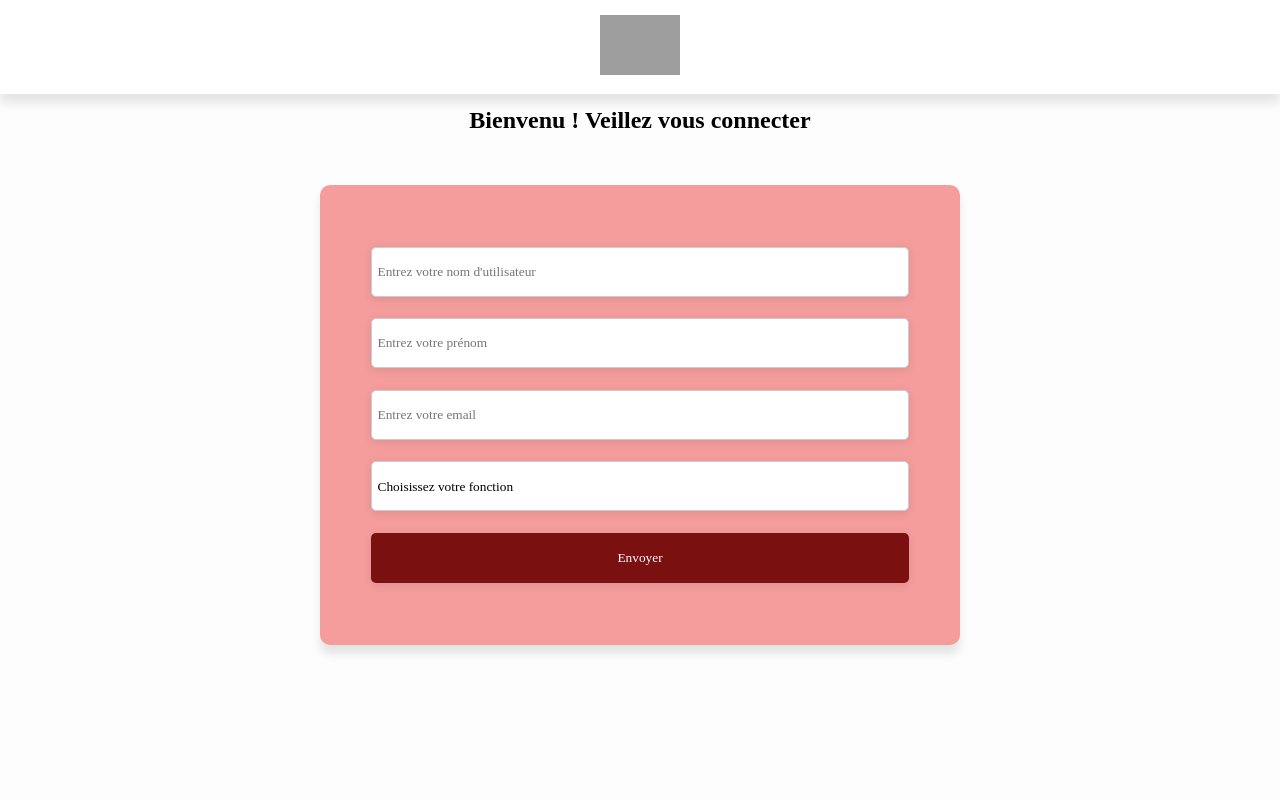
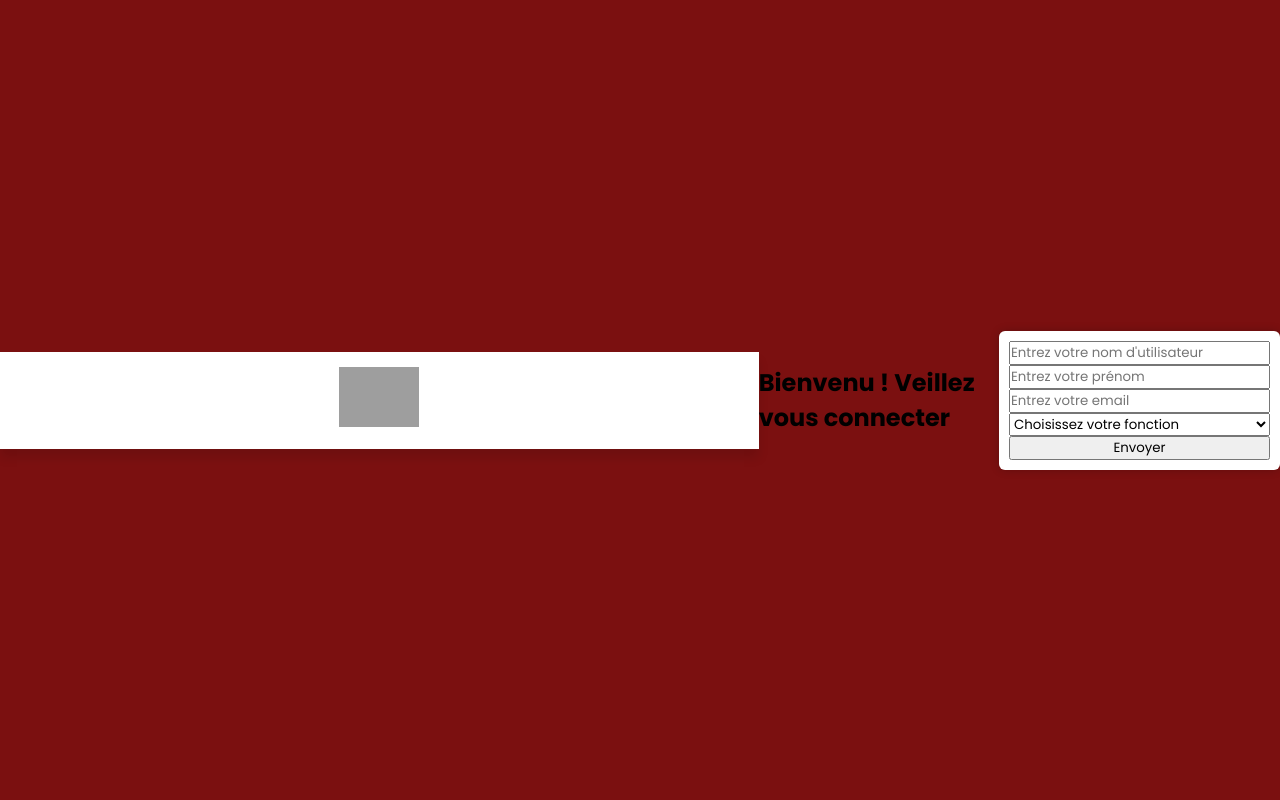
Before and after one commit to riedsteeve/bijouterie_Chim-re, a PHP site: page / in a window 1280 px wide. Run offline with PHP 8.4, Linux system fonts and the light colour scheme; grey boxes are pictures that could not be loaded.

Commit message:
Add files via upload

```diff
--- a/style.css
+++ b/style.css
@@ -1,14 +1,18 @@
-* {
+@import url('https://fonts.googleapis.com/css2?family=Poppins:ital,wght@0,100;0,200;0,300;0,400;0,500;0,600;0,700;0,800;0,900;1,100;1,200;1,300;1,400;1,500;1,600;1,700;1,800;1,900&display=swap');
+*{
     margin: 0;
     padding: 0;
     box-sizing: border-box;
+    font-family: 'Poppins',sans-serif;
 }
 
-body {
-    font-family: "Kameron", serif;
-    background-color: #fdfdfd;
+body{
+    background-color: #7b1010 ;
+    display: flex;
+    align-items: center;
+    justify-content: center;
+    height: 100vh;
 }
-
 #nav {
     background-color: #ffffff;
     padding: 15px;
@@ -18,55 +22,18 @@ body {
 
 }
 
-.welcome{
-    text-align: center;
-    font-family: "Kameron", serif;
-    margin-top: 1%;
-}
-
 #logo {
     height: 60px;
     max-width: 100%;
 }
 
-#login-systeme {
-    background-color: rgb(245, 157, 157);
-    padding: 4%;
-    border-radius: 10px;
-    box-shadow: 0 9px 10px rgba(0, 0, 0, 0.1);
-    width: 50%;
-    margin-left: 25%;
-    margin-top: 4%;
-    height: auto;
-    font-family: "Kameron", serif;
+form{
+    display: flex;
+    flex-direction: column;
+    background-color: #ffffff;
+    padding: 10px;
+    border-radius: 6px;
+    box-shadow: 0 0 10px rgba(0,0,0,0.2);
+
+
 }
-
-input, select {
-    width: 100%;
-    padding: 1%;
-    margin: 2% 0;
-    border: 1px solid #ccc;
-    border-radius: 5px;
-    height: 50px;
-    box-shadow: 0 2px 10px rgba(0, 0, 0, 0.1);
-    font-family: "Kameron", serif;
-    appearance: none;
-}
-
-select {
-    background-color: #fff;
-    cursor: pointer;
-}
-
-input[type="submit"] {
-    background-color: #7b1010;
-    color: #fff;
-    cursor: pointer;
-    border: none;
-    padding: 10px;
-    transition: background-color 0.3s;
-}
-
-input[type="submit"]:hover {
-    background-color: #c94f4f;
-}
```
Also changed, not shown: index.html (added, +55 -0 lines).
